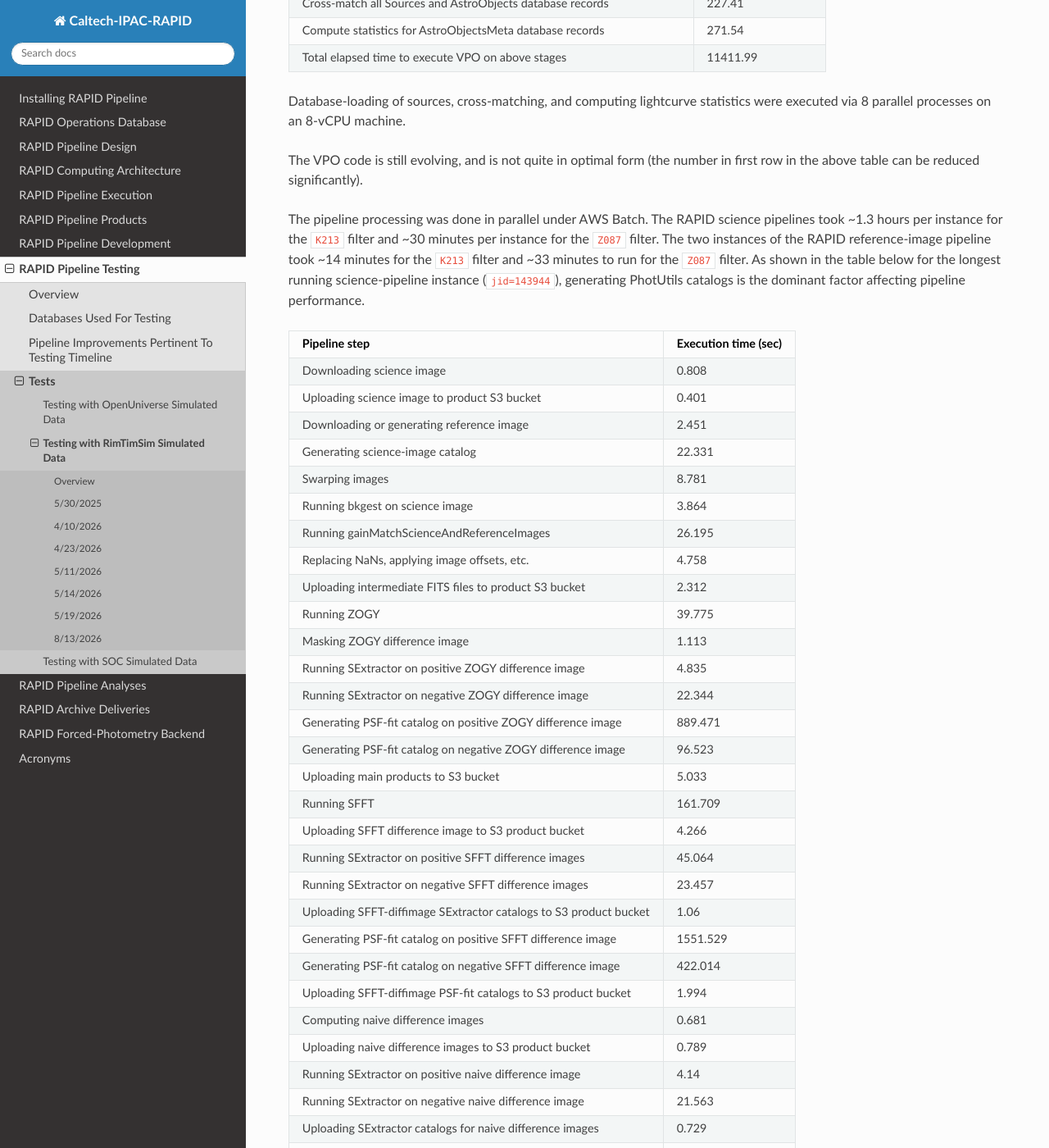
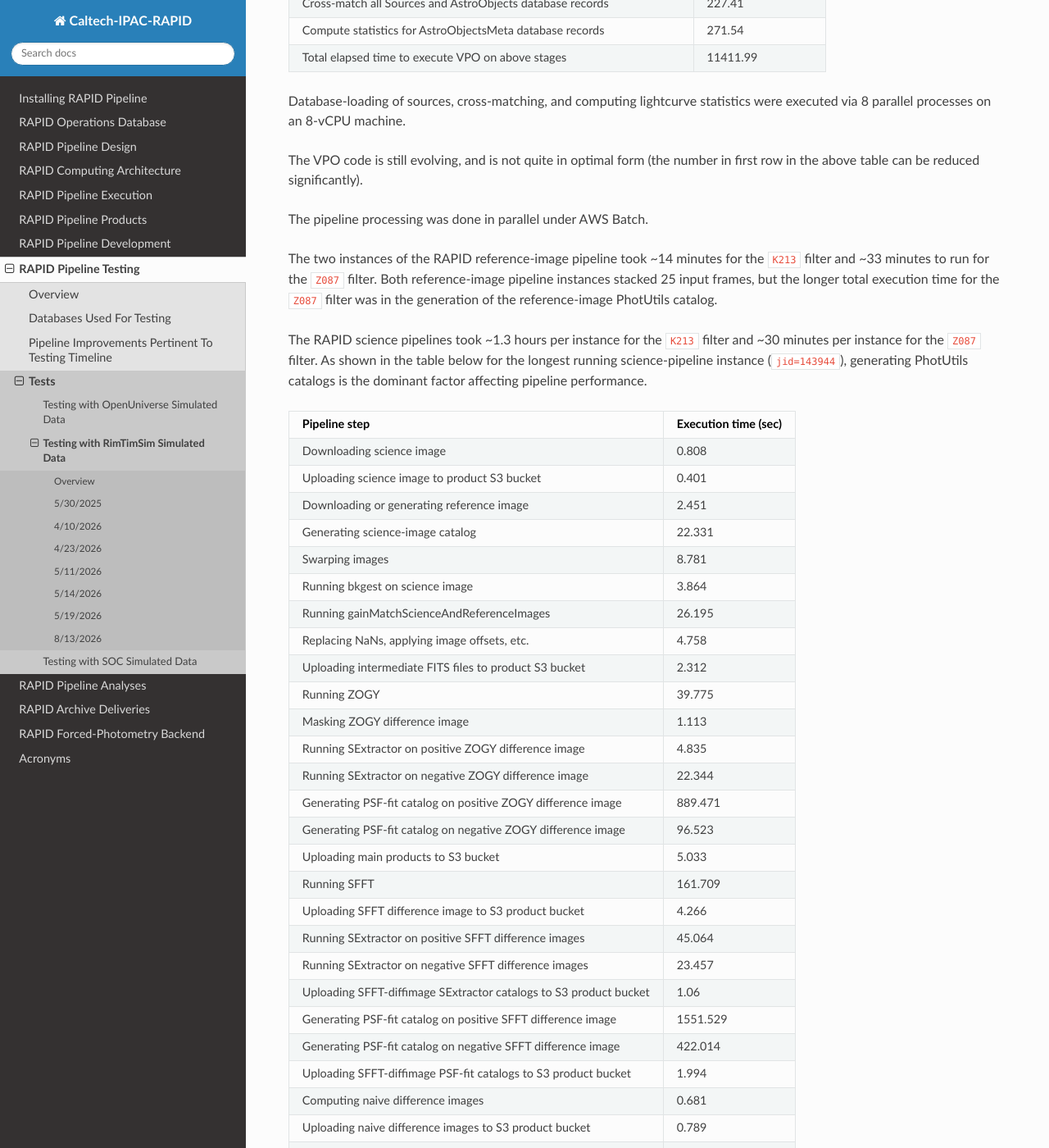
Before and after one commit to Caltech-IPAC/rapid, a Sphinx documentation site: the page built from docs/source/dev/rimtimsim_tests.rst, in a window 1280 px wide and 1400 px high, scrolled down 12834 px. Shown: the whole window at 82% size. Built offline with Sphinx 7.4.7 and the Read the Docs theme 3.1.0, drawn with Linux system fonts in a browser that asks for light colours; the version number could not be read and is left out; some of the changed text lies outside the part shown.

Commit message:
Added more details about the 8/13/26 rimtimsim test.

```diff
--- a/docs/source/dev/rimtimsim_tests.rst
+++ b/docs/source/dev/rimtimsim_tests.rst
@@ -580,11 +580,15 @@ The VPO code is still evolving, and is not quite in optimal form
 (the number in first row in the above table can be reduced significantly).
 
 The pipeline processing was done in parallel under AWS Batch.
-The RAPID science pipelines took ~1.3 hours per instance for the ``K213`` filter and
-~30 minutes per instance for the ``Z087`` filter.
+
 The two instances of the RAPID reference-image pipeline took
 ~14 minutes for the ``K213`` filter and
 ~33 minutes to run for the ``Z087`` filter.
+Both reference-image pipeline instances stacked 25 input frames, but the longer total execution
+time for the ``Z087`` filter was in the generation of the reference-image PhotUtils catalog.
+
+The RAPID science pipelines took ~1.3 hours per instance for the ``K213`` filter and
+~30 minutes per instance for the ``Z087`` filter.
 As shown in the table below for the longest running science-pipeline instance (``jid=143944``),
 generating PhotUtils catalogs is the dominant factor affecting pipeline performance.
 
```
Also changed, not shown: other parts of docs/source/dev/rimtimsim_tests.rst (+3 -3 lines).
